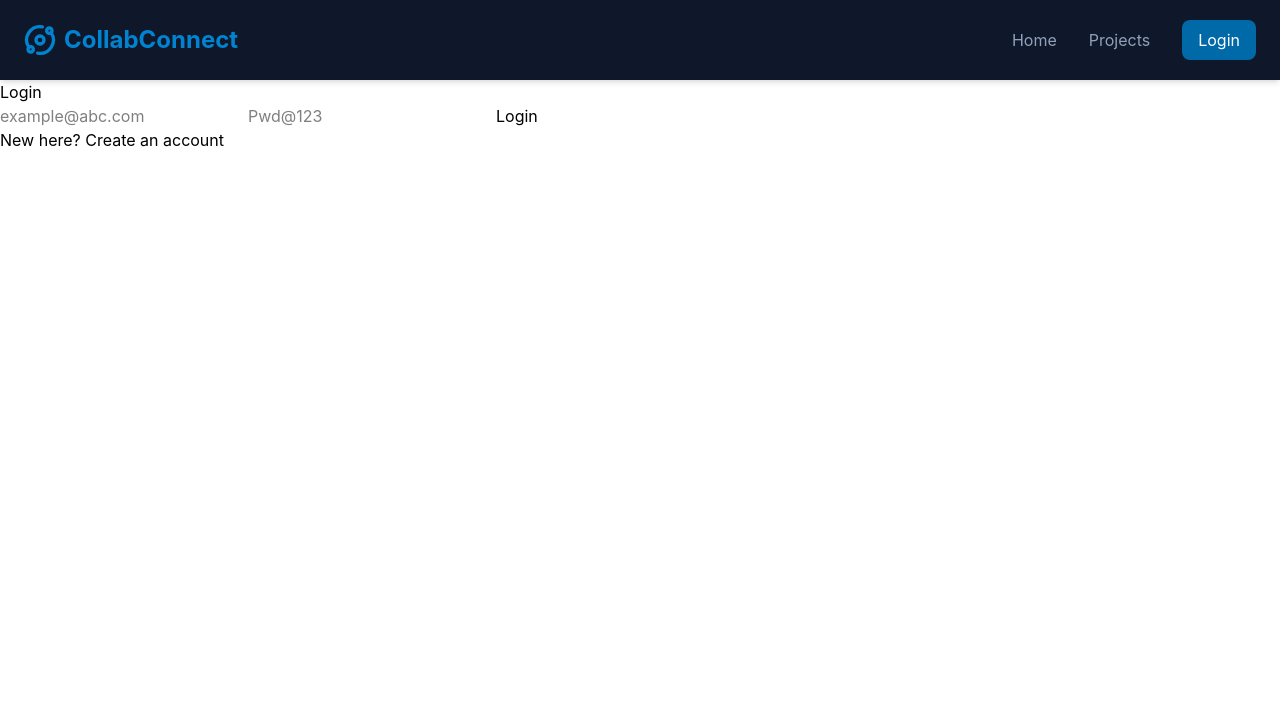
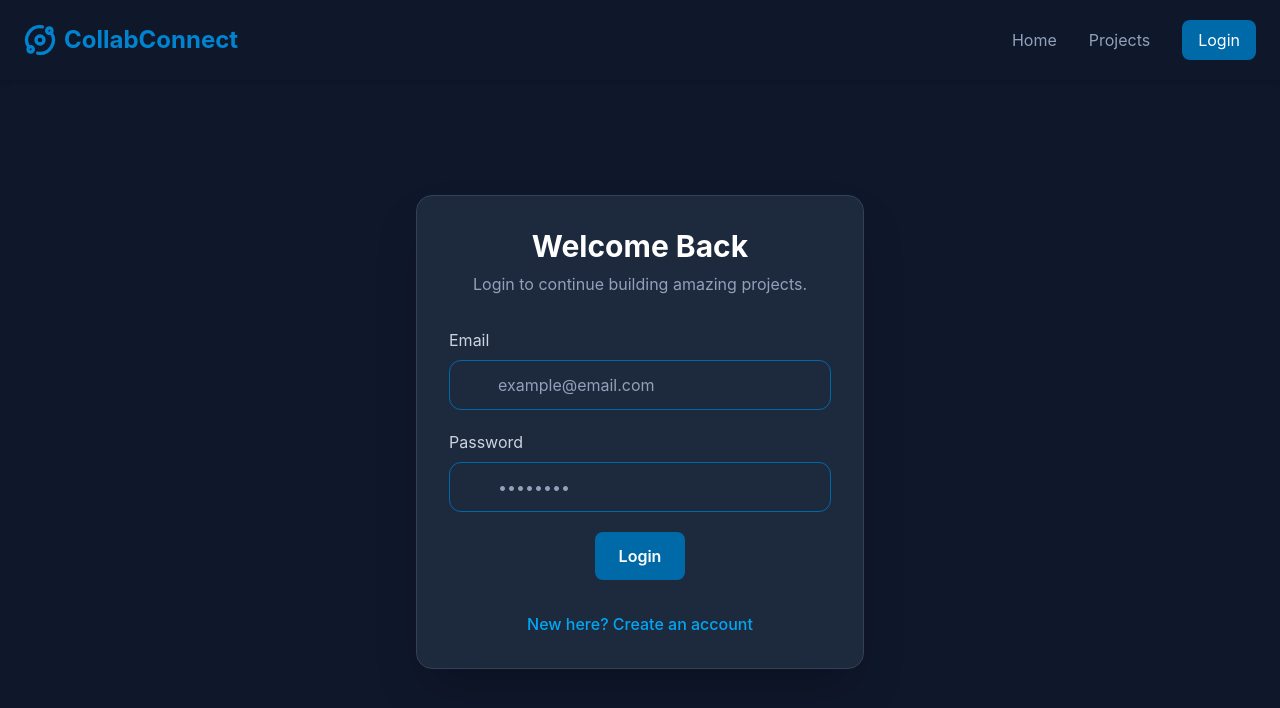
Before and after one commit to bhawnasharma555714-alt/Internship_Project, a React (Vite) app in the folder client/: page /login in a window 1280 px wide. Shown: the top 708 px of the page. Built offline with nearby package versions, Linux system fonts and the light colour scheme.

Commit message:
Styling modifications

```diff
--- a/client/src/Components/Layout.tsx
+++ b/client/src/Components/Layout.tsx
@@ -7,7 +7,7 @@ interface LayoutProps {
 function Layout({ children }: LayoutProps) {
     return (
         <div className="min-h-[calc(100vh-80px)] bg-slate-900">
-            <div className="max-w-6xl mx-auto px-6 py-8">
+            <div className="max-w-4xl lg:max-w-6xl mx-auto px-6 py-8">
                 {children}
             </div>
         </div>
--- a/client/src/Components/Navbar.tsx
+++ b/client/src/Components/Navbar.tsx
@@ -1,24 +1,29 @@
 import { Link } from "react-router-dom";
 import { useAuth } from "../Context/AuthContext";
-import { Orbit } from "lucide-react";
+import { Orbit,Menu,X } from "lucide-react";
+import { useState } from "react";
 
 function Navbar(){
     const {user,logout} = useAuth();
+    const [menuOpen, setMenuOpen] = useState(false);
     return(
         <nav className="bg-slate-900 shadow-md sticky top-0 z-50">
             <div className="max-w-7xl mx-auto px-6">
                 <div className="flex items-center justify-between h-20">
-                    <Link to="/" className="flex items-center gap-2 text-sky-600 text-3xl font-extrabold"><Orbit size={32} strokeWidth={2.5} />
+                    <div className="flex items-center justify-between w-full">
+                        <Link to="/" className="flex items-center gap-2 text-sky-600 text-3xl font-extrabold"><Orbit size={32} strokeWidth={2.5} />
                             <span className="text-2xl font-bold">CollabConnect</span>
-                    </Link>
-                    <div className="flex items-center gap-8">
-                        <Link to='/' className="text-slate-400 hover:text-sky-500  duration-100 transition-colors">Home</Link>
-                        <Link to='/projects' className="text-slate-400 hover:text-sky-500  duration-100 transition-colors">Projects</Link>
+                        </Link>
+                        <button className="lg:hidden text-slate-300" onClick={() => setMenuOpen(!menuOpen)}>{menuOpen ? <X size={28} /> : <Menu size={28} />}</button>
+                    </div>
+                    <div className="hidden lg:flex items-center gap-8">
+                        <Link to='/' className="whitespace-nowrap text-slate-400 hover:text-sky-500  duration-100 transition-colors">Home</Link>
+                        <Link to='/projects' className="whitespace-nowrap text-slate-400 hover:text-sky-500  duration-100 transition-colors">Projects</Link>
                         {user? (
                             <>
-                                <Link to='/profile' className="text-slate-400 hover:text-sky-500  duration-100 transition-colors">Profile</Link>
-                                <Link to='/my-projects' className="text-slate-400 hover:text-sky-500  duration-100 transition-colors">My Projects</Link>
-                                <Link to='/my-applications' className="text-slate-400 hover:text-sky-500  duration-100 transition-colors">My Applications</Link>
+                                <Link to='/profile' className="whitespace-nowrap text-slate-400 hover:text-sky-500  duration-100 transition-colors">Profile</Link>
+                                <Link to='/my-projects' className="whitespace-nowrap text-slate-400 hover:text-sky-500  duration-100 transition-colors">My Projects</Link>
+                                <Link to='/my-applications' className="whitespace-nowrap text-slate-400 hover:text-sky-500  duration-100 transition-colors">My Applications</Link>
                                 <button className="bg-sky-700 text-white px-4 py-2 rounded-lg hover:bg-sky-600 transition-colors" onClick={logout}>Logout</button>
                             </>
                         ) : (
@@ -26,6 +31,28 @@ function Navbar(){
                         )}
                     </div>
                 </div>
+                {menuOpen && (
+                    <div className="flex flex-col">
+                        <div className="md:hidden flex flex-col gap-4 pb-6">
+                            <Link to="/" className="text-slate-300 hover:text-sky-500" onClick={() => setMenuOpen(false)}>Home</Link>
+                            <Link to="/projects" className="text-slate-300 hover:text-sky-500" onClick={() => setMenuOpen(false)}>Projects</Link>
+
+                            {user ? (
+                                <>
+                                    <Link to="/profile" className="text-slate-300 hover:text-sky-500" onClick={() => setMenuOpen(false)}>Profile</Link>
+                                    <Link to="/my-projects" className="text-slate-300 hover:text-sky-500"onClick={() => setMenuOpen(false)}>My Projects</Link>
+                                    <Link to="/my-applications" className="text-slate-300 hover:text-sky-500" onClick={() => setMenuOpen(false)}>My Applications</Link>
+                                    <button onClick={() => { logout();
+                                                            setMenuOpen(false);}}
+                                        className="bg-sky-700 hover:bg-sky-600 text-white px-4 py-2 rounded-lg w-fit">Logout
+                                    </button>
+                                </>
+                            ) : (
+                                <Link to="/login" onClick={() => setMenuOpen(false)} className="bg-sky-700 hover:bg-sky-600 text-white px-4 py-2 rounded-lg w-fit">Login</Link>
+                            )}
+                        </div>
+                    </div>
+                )}
             </div>
         </nav>
     );
--- a/client/src/Pages/Auth.tsx
+++ b/client/src/Pages/Auth.tsx
@@ -2,25 +2,31 @@ import { useState, type SyntheticEvent } from "react";
 import { useAuth } from "../Context/AuthContext";
 import api from "../services/api";
 import { useNavigate } from "react-router-dom";
-
+import Layout from "../Components/Layout";
+import Error from "../Components/Error"
 
 function Auth() {
-  const {login} = useAuth();
-  const [isSignup, setIsSignup] = useState<boolean>(false);
-  const [name, setName] = useState<string>("");
-  const [email, setEmail] = useState<string>("");
-  const [password, setPassword] = useState<string>("");
-  const [error, setError] = useState<string>("");
-  const [loading, setLoading] = useState<boolean>(false);
+  const { login } = useAuth();
+
+  const [isSignup, setIsSignup] = useState(false);
+  const [name, setName] = useState("");
+  const [email, setEmail] = useState("");
+  const [password, setPassword] = useState("");
+  const [error, setError] = useState("");
+  const [loading, setLoading] = useState(false);
+
   const navigate = useNavigate();
 
-  const handleSubmit = async (e: SyntheticEvent<HTMLFormElement, SubmitEvent>) => {
+  const handleSubmit = async (
+    e: SyntheticEvent<HTMLFormElement, SubmitEvent>
+  ) => {
     e.preventDefault();
 
     setError("");
     setLoading(true);
 
     const endpoint = isSignup ? "signup" : "login";
+
     const reqBody = isSignup
       ? { name, email, password }
       : { email, password };
@@ -28,84 +34,112 @@ function Auth() {
     try {
       const res = await api.post(`/auth/${endpoint}`, reqBody);
       const data = res.data;
+
       if (isSignup) {
-        // Clear form after successful signup
         setName("");
         setEmail("");
         setPassword("");
-
-        // Switch back to login page
         setIsSignup(false);
-
-        // Show success message
         setError("Signup successful! Please login.");
       } else {
-        login(data.token,data.user);
+        login(data.token, data.user);
         setEmail("");
         setPassword("");
-        navigate('/');
+        navigate("/");
       }
     } catch (err: any) {
       setError(err.response?.data?.error || "Something went wrong");
-    }finally {
+    } finally {
       setLoading(false);
     }
   };
 
+  if(error) return <Error className="h-80 w-80" error={error}/>
+
   return (
-    <div className="auth-form">
-      <h2>{isSignup ? "Create Account" : "Login"}</h2>
+    <Layout>
+      <div className="min-h-[80vh] flex items-center justify-center px-6">
+        <div className="w-full max-w-md bg-slate-800 border border-slate-700 rounded-2xl shadow-2xl p-8">
+          <h2 className="text-3xl font-bold text-center text-white">
+            {isSignup ? "Create Account" : "Welcome Back"}
+          </h2>
 
-      <form onSubmit={handleSubmit}>
+          <p className="text-slate-400 text-center mt-2 mb-8">
+            {isSignup
+              ? "Join CollabConnect and start collaborating."
+              : "Login to continue building amazing projects."}
+          </p>
+
+          <form onSubmit={handleSubmit} className="space-y-5">
             {isSignup && (
+              <div>
+                <label className="block text-slate-300 mb-2">Name</label>
                 <input
                   type="text"
-            placeholder="Name"
                   required
                   value={name}
                   onChange={(e) => setName(e.target.value)}
+                  placeholder="John Doe"
+                  className="w-full pl-12 pr-4 py-3 rounded-xl border border-sky-700 bg-slate-800 text-slate-300 placeholder-slate-400 focus:outline-none focus:ring-2 focus:ring-sky-600 hover:border-sky-600"
                 />
+              </div>
             )}
 
+            <div>
+              <label className="block text-slate-300 mb-2">Email</label>
               <input
                 type="email"
-          placeholder="example@abc.com"
                 required
                 value={email}
                 onChange={(e) => setEmail(e.target.value)}
+                placeholder="example@email.com"
+                className="w-full pl-12 pr-4 py-3 rounded-xl border border-sky-700 bg-slate-800 text-slate-300 placeholder-slate-400 focus:outline-none focus:ring-2 focus:ring-sky-600 hover:border-sky-600"
               />
+            </div>
 
+            <div>
+              <label className="block text-slate-300 mb-2">Password</label>
               <input
                 type="password"
-          placeholder="Pwd@123"
                 required
                 value={password}
                 onChange={(e) => setPassword(e.target.value)}
+                placeholder="••••••••"
+                className="w-full pl-12 pr-4 py-3 rounded-xl border border-sky-700 bg-slate-800 text-slate-300 placeholder-slate-400 focus:outline-none focus:ring-2 focus:ring-sky-600 hover:border-sky-600"
               />
+            </div>
 
-        <button type="submit" disabled={loading}>
+           <div className="flex justify-center">
+             <button
+              type="submit"
+              disabled={loading}
+              className="bg-sky-700 hover:bg-sky-600 max-w-xl px-6 py-3 transition-colors text-white font-semibold py-3 rounded-lg disabled:opacity-60"
+            >
               {loading
                 ? "Please wait..."
                 : isSignup
-            ? "Sign Up"
+                ? "Create Account"
                 : "Login"}
             </button>
+           </div>
           </form>
 
-      {error && <p className="error-text">{error}</p>}
-
+          <div className="mt-8 text-center">
             <button
-        className="link-button"
               onClick={() => {
                 setIsSignup(!isSignup);
                 setError("");
               }}
+              className="text-sky-500 hover:text-sky-400 transition-colors font-medium"
             >
               {isSignup
                 ? "Already have an account? Login"
                 : "New here? Create an account"}
             </button>
           </div>
+        </div>
+      </div>
+    </Layout>
   );
 }
 
--- a/client/src/Pages/MyApplications.tsx
+++ b/client/src/Pages/MyApplications.tsx
@@ -118,9 +118,7 @@ function MyApplications(){
                             </span>
                         </div>
 
-                        <button onClick={()=>deleteApplication(application.id)} className="mt-6 md:mt-0 px-8 py-2 rounded-lg border border-red-500/40 text-red-400 hover:bg-red-600 hover:text-white hover:border-red-500 transition-all duration-200">
-                            Delete Application
-                        </button>
+                        <button onClick={()=>deleteApplication(application.id)} className="mt-6 md:mt-0 px-8 py-2 rounded-lg border border-red-500/40 text-red-400 hover:bg-red-600 hover:text-white hover:border-red-500 transition-all duration-200">Withdraw Application</button>
 
                     </div>
 
--- a/client/src/Pages/ProjectDetails.tsx
+++ b/client/src/Pages/ProjectDetails.tsx
@@ -45,7 +45,7 @@ function ProjectDetails(){
                 <ArrowLeft className="text-slate-400 h-8 w-8 font-bold hover:text-slate-300"/>
                 <button className="pl-2 font-semibold text-slate-400 text-2xl hover:text-slate-300" onClick={()=> navigate(`/projects`)}>Back to Projects</button>
             </div>
-            {project && <div className="max-w-4xl mx-auto border-4 border-slate-700 mt-10 p-10 text-left rounded-2xl hover:border-slate-600 hover:shadow-[0_0_20px_rgba(14,165,233,0.08)]">
+            {project && <div className="max-w-2xl mx-auto border-4 border-slate-700 mt-10 p-10 text-left rounded-2xl hover:border-slate-600 hover:shadow-[0_0_20px_rgba(14,165,233,0.08)]">
                     <h2 className="text-4xl font-bold text-white">{project.title}</h2>
 
                     <section className="text-slate-300 mt-3 line-clamp-3 py-6 flex flex-col gap-6">
```
Also changed, not shown: client/src/Pages/CreateProject.tsx (+67 -20 lines), client/src/Pages/Home.tsx (+7 -7 lines), client/src/Pages/Profile.tsx (+3 -4 lines), client/src/Pages/Project.tsx (line endings or trailing spaces). Lines whose indentation alone changed are shown as unchanged.
